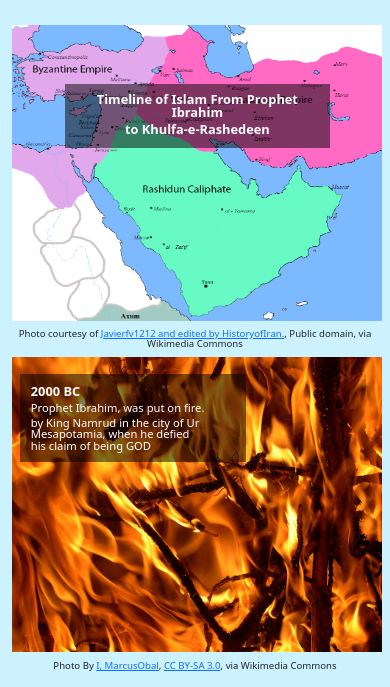
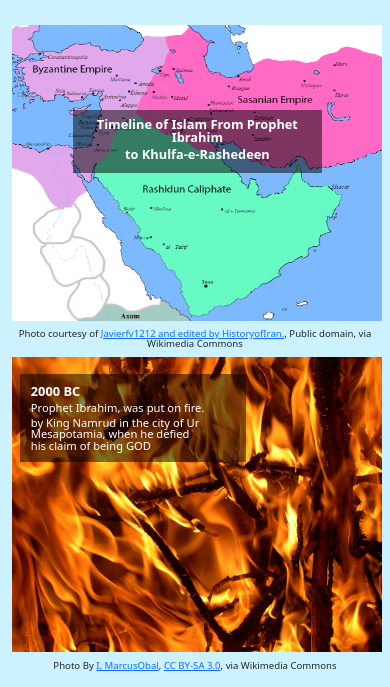
Before and after one commit to MyProfile-Page/Project-Management, a plain HTML site: page Prophet&Rashedeen-History.html in a window 390 px wide. Shown: the top 687 px of the page. Drawn offline with nearby package versions, Linux system fonts and the light colour scheme.

Commit message:
Add files via upload

```diff
--- a/Prophet&Rashedeen-History.html
+++ b/Prophet&Rashedeen-History.html
@@ -232,9 +232,9 @@
 
 .caption-overlay-top {
   position: absolute;
-  top: 7vh;          /* Pins caption to the top */
-  left: 14%;
-  width: 70%;
+  top: 10vh;          /* Pins caption to the top */
+  left: 16%;
+  width: 66%;
   background: rgba(0, 0, 0, 0.5);   /* Semi-transparent background for readability */
   color: white;
   padding: 1vh;
```
